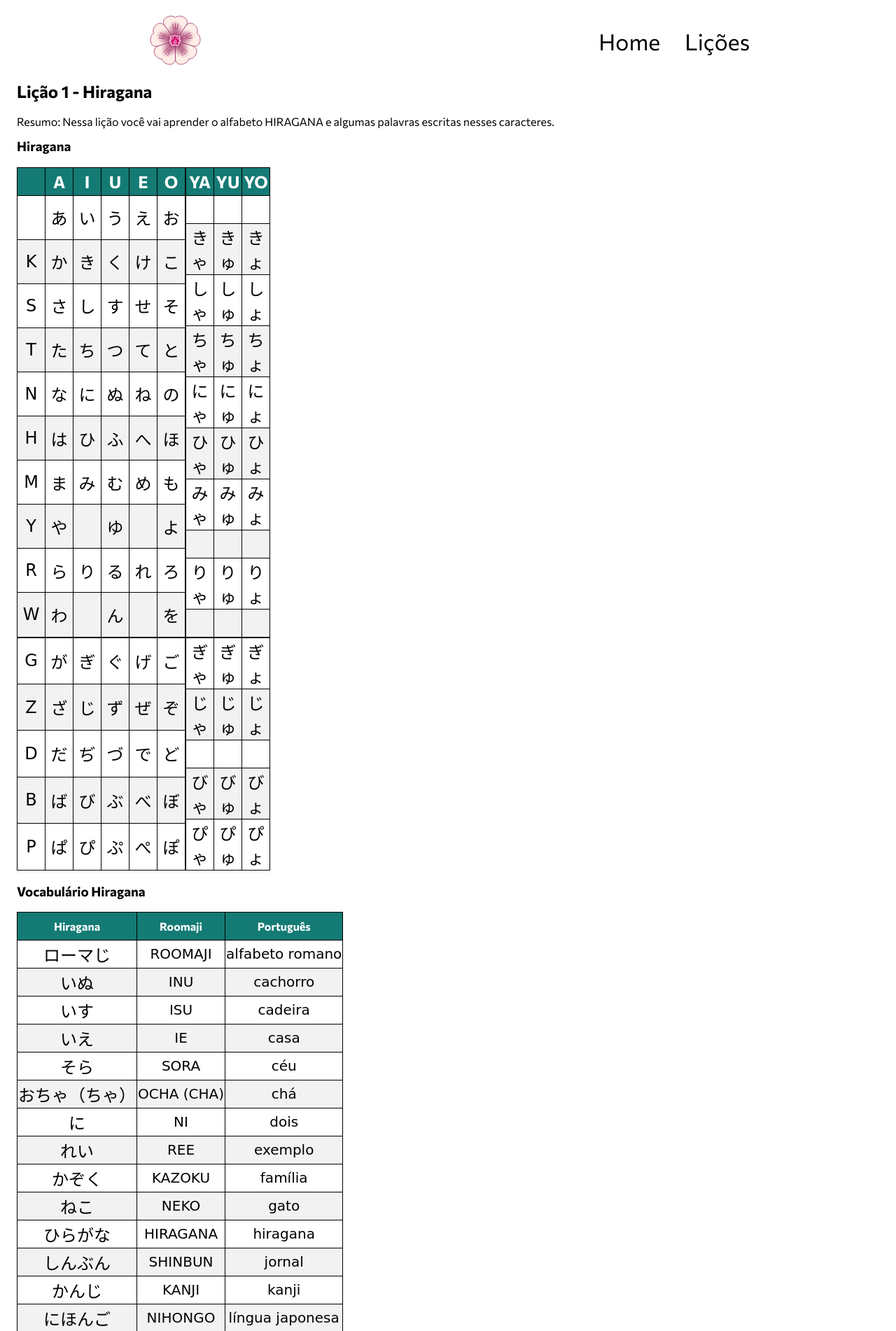
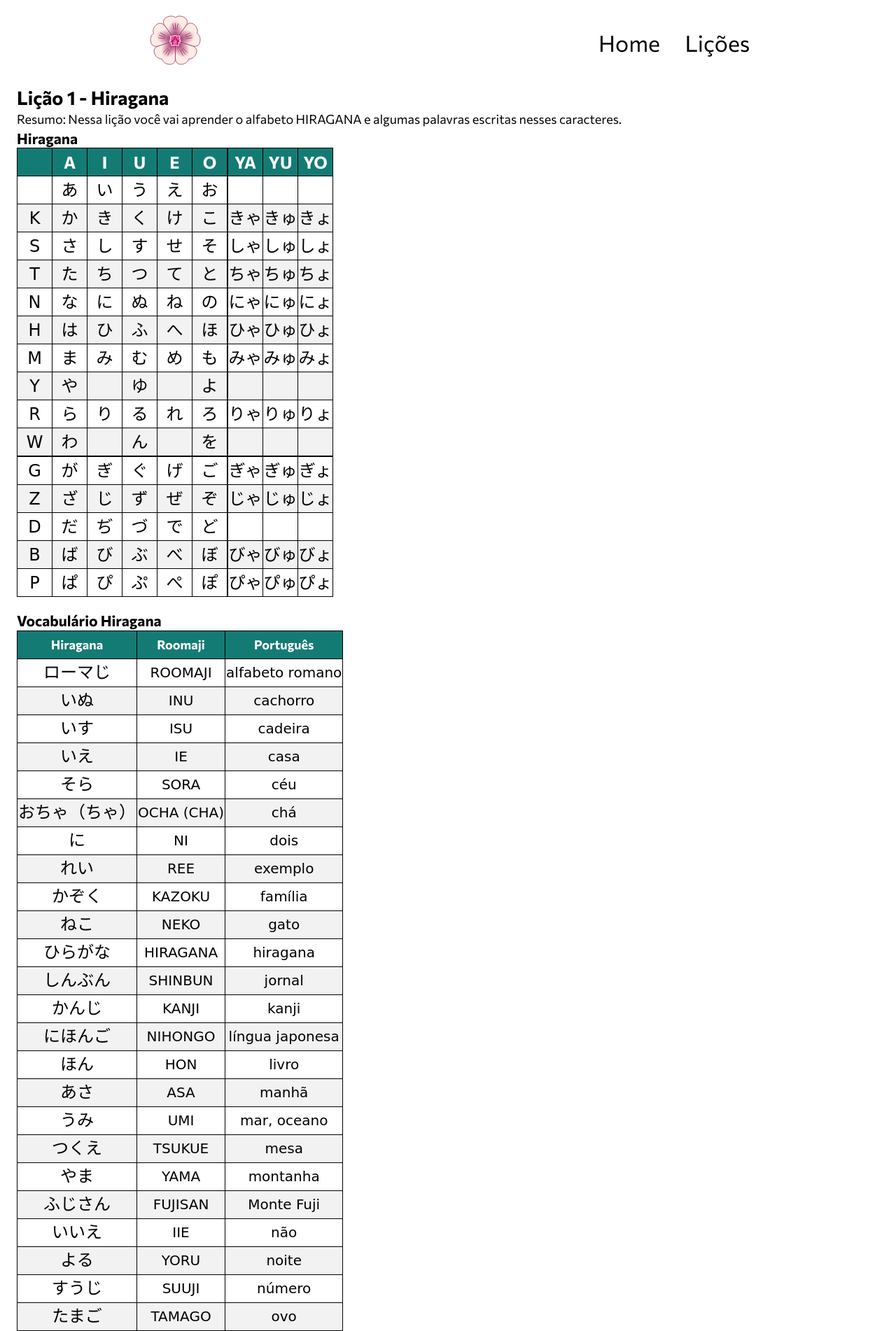
Before and after one commit to marcioUfrj/descomplica-sensei-front, a PHP site: page / in a window 1280 px wide. Shown: the top 1902 px of the page at 70% size. Run offline with PHP 8.4, Linux system fonts and the light colour scheme; some web fonts are replaced.

Commit message:
fixed table columns width

```diff
--- a/app/scss/globals/_boilerplate.scss
+++ b/app/scss/globals/_boilerplate.scss
@@ -13,9 +13,12 @@ html {
 body {
   margin: 0;
   padding: 0;
+  border: 0;
+  line-height: 1.5;
+  -webkit-font-smoothing: antialiased;
+
   font-family: 'Commissioner', sans-serif;
-
-  font-size: rem(16);
+  font-size: rem(18);
 
   &.noscroll {
     overflow: hidden;
@@ -24,6 +27,11 @@ body {
 
 main {
   max-width: rem(1600);
+}
+
+table {
+  border-collapse: collapse;
+  border-spacing: 0;
 }
 
 // container
@@ -62,7 +70,6 @@ main {
 
 // tables
 .vocab-kana-table {
-  //border: 1px solid black;
   border-collapse: collapse;
 
   th {
@@ -129,7 +136,6 @@ main {
 
 .kana-table {
   //border: 1px solid black;
-  border-collapse: collapse;
   font-size: rem(20);
 
   @include breakpoint(large) {
@@ -137,12 +143,15 @@ main {
   }
 
   th {
+    height: rem(32);
     color: var(--neutral-white);
     background-color: var(--primary-dark-cyan);
     border: 1px solid black;
+    text-align: center;
   }
 
   tr {
+
     height: rem(32);
 
     @include breakpoint(large) {
@@ -163,12 +172,15 @@ main {
   }
 
   td {
-    width: rem(32);
+    word-wrap: normal;
+    border: 0;
+    padding: 0;
+    width: rem(46);
     text-align: center;
     border: 1px solid black;
 
     @include breakpoint(large) {
-      width: rem(40);
+      width: rem(50);
     }
   }
 
--- a/app/scss/globals/_index.scss
+++ b/app/scss/globals/_index.scss
@@ -1,4 +1,5 @@
 @forward 'boilerplate';
+@forward 'reset';
 @forward 'typography';
 @forward 'utility';
 @forward 'variables';
--- a/app/scss/globals/_typography.scss
+++ b/app/scss/globals/_typography.scss
@@ -1,12 +1,19 @@
 // TYPOGRAPHY
-h1, h2, h3 {
+h1, h2, h3, h4, h5, h6 {
+  margin: 0;
+  padding: 0;
+  border: 0;
+  line-height: 1.3;
+  overflow-wrap: break-word;
   font-weight: 700;
-  line-height: 1.1;
-  margin-top: 0;
 }
 
 p {
-  margin-top: 0;
+  margin: 0;
+  padding: 0;
+  border: 0;
+  line-height: 1.5;
+  -webkit-font-smoothing: antialiased;
 }
 
 a, a:visited, a:hover {
--- a/dist/css/style.css
+++ b/dist/css/style.css
@@ -50,8 +50,11 @@ html {
 body {
   margin: 0;
   padding: 0;
+  border: 0;
+  line-height: 1.5;
+  -webkit-font-smoothing: antialiased;
   font-family: "Commissioner", sans-serif;
-  font-size: 1rem;
+  font-size: 1.125rem;
 }
 body.noscroll {
   overflow: hidden;
@@ -59,6 +62,11 @@ body.noscroll {
 
 main {
   max-width: 100rem;
+}
+
+table {
+  border-collapse: collapse;
+  border-spacing: 0;
 }
 
 .container {
@@ -144,7 +152,6 @@ main {
 }
 
 .kana-table {
-  border-collapse: collapse;
   font-size: 1.25rem;
 }
 @media (min-width: 64em) {
@@ -153,9 +160,11 @@ main {
   }
 }
 .kana-table th {
+  height: 2rem;
   color: var(--neutral-white);
   background-color: var(--primary-dark-cyan);
   border: 1px solid black;
+  text-align: center;
 }
 .kana-table tr {
   height: 2rem;
@@ -175,24 +184,41 @@ main {
   font-family: var(--font-japanese);
 }
 .kana-table td {
-  width: 2rem;
+  word-wrap: normal;
+  border: 0;
+  padding: 0;
+  width: 2.875rem;
   text-align: center;
   border: 1px solid black;
 }
 @media (min-width: 64em) {
   .kana-table td {
-    width: 2.5rem;
+    width: 3.125rem;
   }
 }
 
-h1, h2, h3 {
+/* HTML5 display-role reset for older browsers */
+/*
+article, aside, details, figcaption, figure,
+footer, header, hgroup, menu, nav, section {
+    display: block;
+}
+*/
+h1, h2, h3, h4, h5, h6 {
+  margin: 0;
+  padding: 0;
+  border: 0;
+  line-height: 1.3;
+  overflow-wrap: break-word;
   font-weight: 700;
-  line-height: 1.1;
-  margin-top: 0;
 }
 
 p {
-  margin-top: 0;
+  margin: 0;
+  padding: 0;
+  border: 0;
+  line-height: 1.5;
+  -webkit-font-smoothing: antialiased;
 }
 
 a, a:visited, a:hover {
--- a/index.html
+++ b/index.html
@@ -9,6 +9,8 @@
   <link rel="preconnect" href="https://fonts.gstatic.com" crossorigin>
   <link href="https://fonts.googleapis.com/css2?family=Commissioner:wght@400;500;700&family=Klee+One:wght@400;600&display=swap" rel="stylesheet">
   <link rel="stylesheet" href="/dist/css/style.css">
+
+
 
   <title>Descomplica Sensei</title>
 </head>
```
Also changed, not shown: app/scss/globals/_reset.scss (added, +11 -0 lines), 1 other file.
